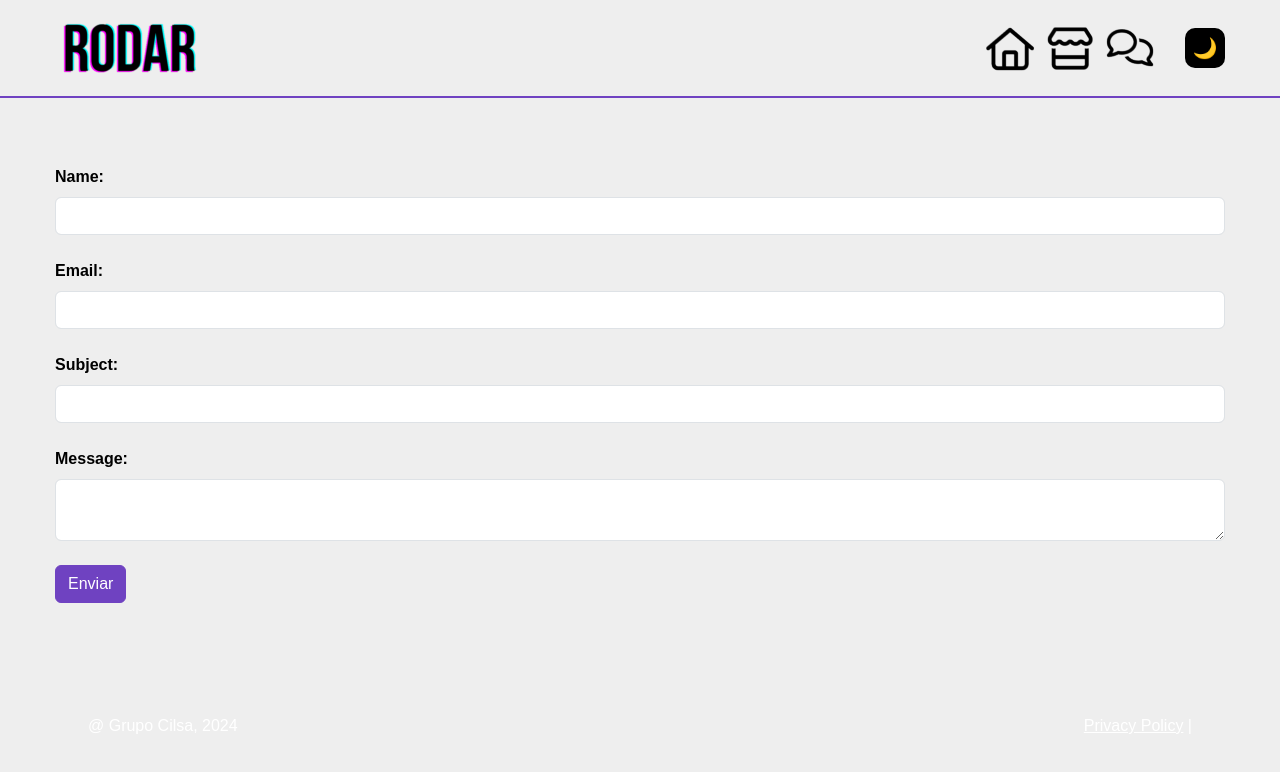
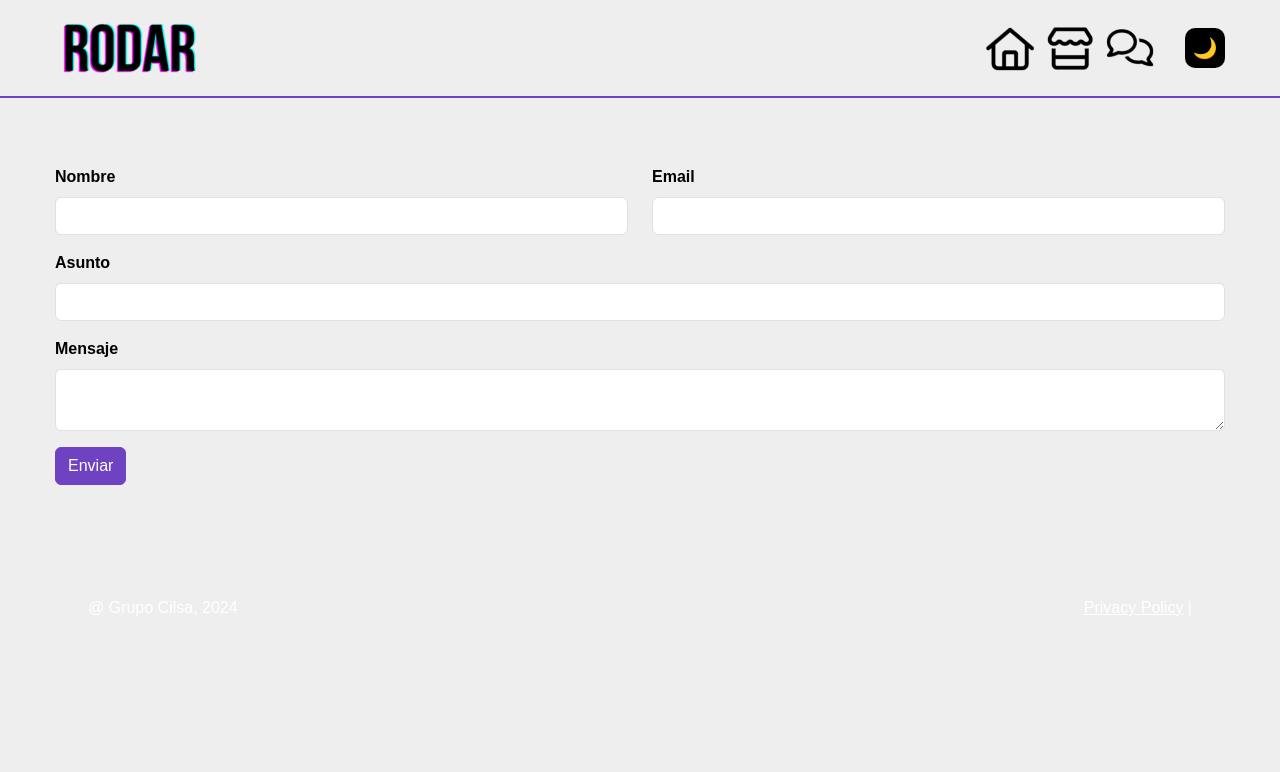
Before and after one commit to PabloPinea85/CILSA_FULLSTACK, a plain HTML site: page CLASE_7/proyecto/page/contacto.html in a window 1280 px wide. Drawn offline with nearby package versions, Linux system fonts and the light colour scheme.

Commit message:
detalles visuales nuevo form

```diff
--- a/CLASE_7/proyecto/page/contacto.html
+++ b/CLASE_7/proyecto/page/contacto.html
@@ -14,7 +14,7 @@
   </head>
   <body>
     <!-- Navbar -->
-    <nav class="navbar navbar-expand-lg bg-body-tertiary ">
+    <nav class="navbar navbar-expand-lg bg-body-tertiary">
       <div class="container-fluid">
         <a class="name-page" href="home.html"></a>
         <button
@@ -72,21 +72,31 @@
       </form>
       <div id="responseMessage" class="mt-4"></div>
     </div> -->
+
+
     <div class="container mb-5">
       <form class="contact-formulario" id="contactForm" method="POST" action="/submit-form">
-        <label for="name" class="form-label">Name:</label>
-        <input type="text" id="name" name="name" class="form-control" required><br>
-
-        <label for="email" class="form-label">Email:</label>
-        <input type="email" id="email" name="email" class="form-control" required><br>
-
-        <label for="subject" class="form-label">Subject:</label>
-        <input type="text" id="subject" name="subject" class="form-control" required><br>
-
-        <label for="message" class="form-label">Message:</label>
-        <textarea id="message" name="message" class="form-control" required></textarea><br>
-
-        <button type="submit" class="btn btn-primary">Enviar</button>
+        <div class="row">
+          <div class="col-md-6 mb-3">
+            <label for="name" class="form-label">Nombre</label>
+            <input type="text" id="name" name="name" class="form-control" required>
+          </div>
+          <div class="col-md-6 mb-3">
+            <label for="email" class="form-label">Email</label>
+            <input type="email" id="email" name="email" class="form-control" required>
+          </div>
+          <div class="col-md-12 mb-3">
+            <label for="subject" class="form-label">Asunto</label>
+            <input type="text" id="subject" name="subject" class="form-control" required>
+          </div>
+          <div class="col-md-12 mb-3">
+            <label for="message" class="form-label">Mensaje</label>
+            <textarea id="message" name="message" class="form-control" required></textarea>
+          </div>
+          <div class="col-md-12">
+            <button type="submit" class="btn btn-primary">Enviar</button>
+          </div>
+        </div>
       </form>
     </div>
 
--- a/CLASE_7/proyecto/style/general.css
+++ b/CLASE_7/proyecto/style/general.css
@@ -7,6 +7,8 @@
   --contact-img: url(../img/contact-black.png);
 }
 
+
+
 .dark-mode {
   --background-color: #121212;
   --text-color: #eeeeee;
@@ -15,6 +17,7 @@
   --home-img: url(../img/home-white.png);
   --contact-img: url(../img/contact-white.png);
 }
+
 
 /* Estilo general */
 body {
```
